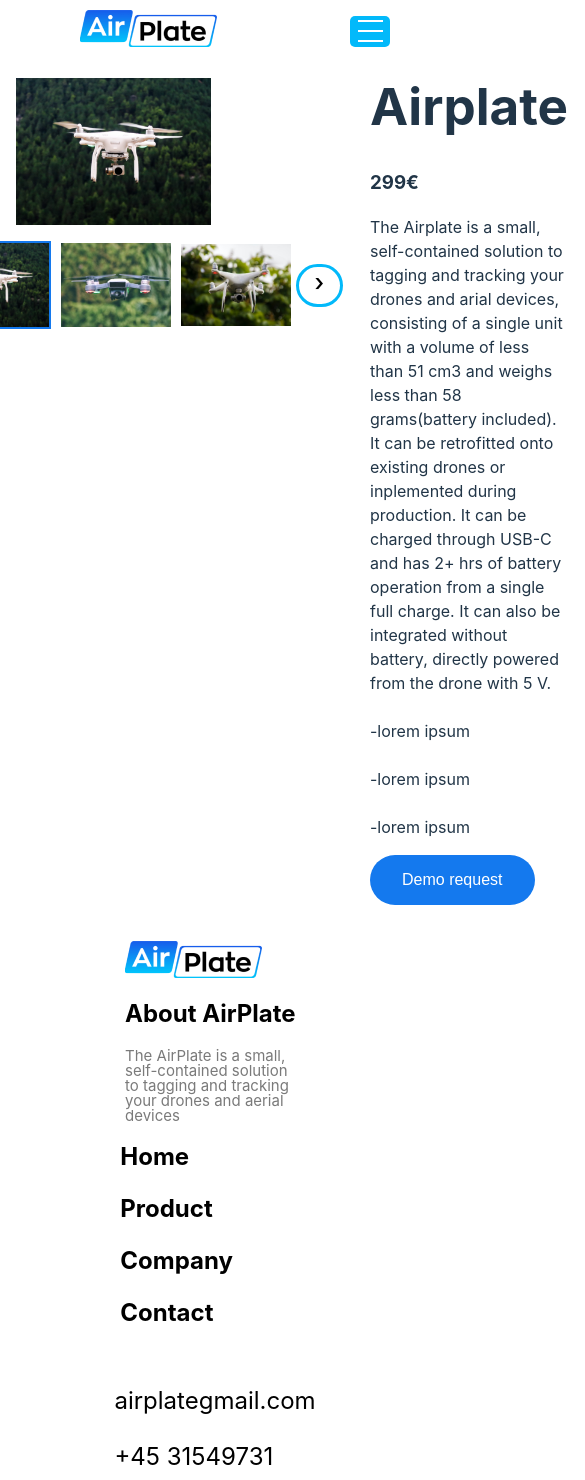
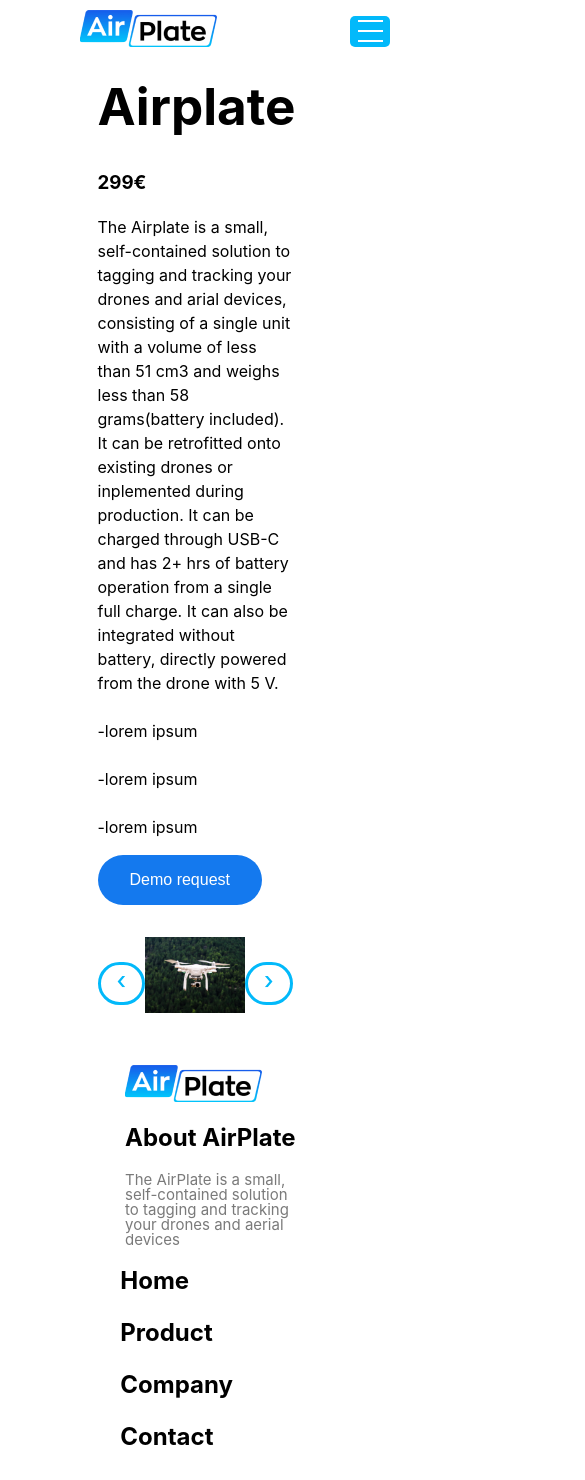
Before and after one commit to ThomasDallHenriksen/PBA-webudvikling, a React (Vite) app in the folder PBA-project/: page /Product in a window 390 px wide. Shown: the top 1480 px of the page, 585 px wide, since content can reach past the window. Built offline with nearby package versions, Linux system fonts and the light colour scheme.

Commit message:
added mobil carousel

```diff
--- a/PBA-project/src/assets/styles/carousel.scss
+++ b/PBA-project/src/assets/styles/carousel.scss
@@ -1,8 +1,75 @@
 @import '../main/colors.scss';
+@import '../global/breakpoints.scss';
 
-.carousel {
+
+.desktop-carousel {
     display: flex;
     flex-direction: column;
+    @include media("sm"){
+      display: none;
+    }
+
+    .main-image {
+      display: flex;
+      justify-content: center;
+      margin-bottom: 10px;
+
+      img {
+        max-width: 100%;
+        height: auto;
+      }
+    }
+
+    .preview-images {
+      display: flex;
+      justify-content: center;
+      align-items: center;
+      width: 100%;
+
+      img {
+        width: 6.875rem;
+        margin: 0 .3125rem;
+        cursor: pointer;
+
+        &.active {
+          border: .125rem solid var(--color-blue);
+        }
+      }
+    }
+
+    .mobile-preview-image{
+      display: flex;
+      @include media("sm"){
+        display: none;
+      }
+    }
+
+    .arrow {
+      font-size: 24px;
+      margin-top: .625rem;
+      margin-bottom: .625rem;
+      cursor: pointer;
+      background: none;
+      border: solid var(--color-skyblue);
+      border-radius: 50px;
+      color: var(--color-skyblue);
+      outline: none;
+      padding: 1px 16px 7px 16px;
+      transition: background-color 0.5s ease; /* Adding a smooth transition */
+
+    }
+    .arrow:hover{
+        background-color: var(--color-skyblue);
+    }
+  }
+
+  .mobile-carousel{
+    display: none;
+    flex-direction: row;
+    align-items: center;
+    @include media("sm"){
+      display: flex;
+    }
 
     .main-image {
       margin-bottom: 10px;
@@ -30,14 +97,23 @@
       }
     }
 
+    .mobile-preview-image{
+      display: flex;
+      @include media("sm"){
+        display: none;
+      }
+    }
+
     .arrow {
       font-size: 24px;
-      margin-top: .625rem;
-      margin-bottom: .625rem;
+      height: fit-content;
+      padding-top: 8.625rem;
+      padding-bottom: 9.625rem;
       cursor: pointer;
       background: none;
       border: solid var(--color-skyblue);
       border-radius: 50px;
+      color: var(--color-skyblue);
       outline: none;
       padding: 1px 16px 7px 16px;
       transition: background-color 0.5s ease; /* Adding a smooth transition */
@@ -45,7 +121,5 @@
     }
     .arrow:hover{
         background-color: var(--color-skyblue);
-
     }
-
   }
--- a/PBA-project/src/assets/styles/product.scss
+++ b/PBA-project/src/assets/styles/product.scss
@@ -1,19 +1,29 @@
 @import '../main/font.scss';
 @import '../main/colors.scss';
+@import '../global/breakpoints.scss';
 
 
 .product-section-1{
     display: flex;
     width: 100%;
+    @include media("sm"){
+        display: flex;
+        flex-direction: column;
+        align-items: center;
+    }
 }
 
 .drone-carousel{
     width: 50%;
     padding: 16px;
+    @include media("sm"){
+        display: none;
+    }
 }
 
 .demo-description{
     width: 50%;
+    color: var(--color-black);
     padding: 16px 143px 16px 143px;
 
 }
@@ -37,3 +47,13 @@
 #demo-button:hover{
     background-color: var(--color-skyblue);
 }
+
+//mobile version
+.mobile-drone-carousel{
+    display: none;
+    @include media("sm"){
+        display: block;
+        width: 50%;
+        padding: 16px;
+    }
+}
--- a/PBA-project/src/components/Carousel.jsx
+++ b/PBA-project/src/components/Carousel.jsx
@@ -22,6 +22,7 @@
 
   return (
     <div className="carousel">
+      <div className="desktop-carousel">
         <div className="main-image">
           <img src={images[currentImageIndex]} alt={`Image ${currentImageIndex + 1}`} />
         </div>
@@ -39,6 +40,15 @@
               <button className="arrow right" onClick={handleNext}>&#8250;</button>
         </div>
       </div>
+
+      <div className="mobile-carousel">
+          <button className="arrow left" onClick={handlePrev}>&#8249;</button>
+        <div className="main-image">
+          <img src={images[currentImageIndex]} alt={`Image ${currentImageIndex + 1}`} />
+        </div>
+          <button className="arrow right" onClick={handleNext}>&#8250;</button>
+      </div>
+    </div>
   );
 };
 
--- a/PBA-project/src/pages/Product.jsx
+++ b/PBA-project/src/pages/Product.jsx
@@ -35,6 +35,9 @@
                         <input id='demo-button' type="button" value="Demo request" />
                     </div>
                 </div>
+                <div className='mobile-drone-carousel'>
+                    <Carousel images={images} />
+                </div>
             </div>
             {/* <div className="product-section-2">
                 <img src="images/carousel/drone2.png" alt="" />
```
Lines whose indentation alone changed are shown as unchanged.
